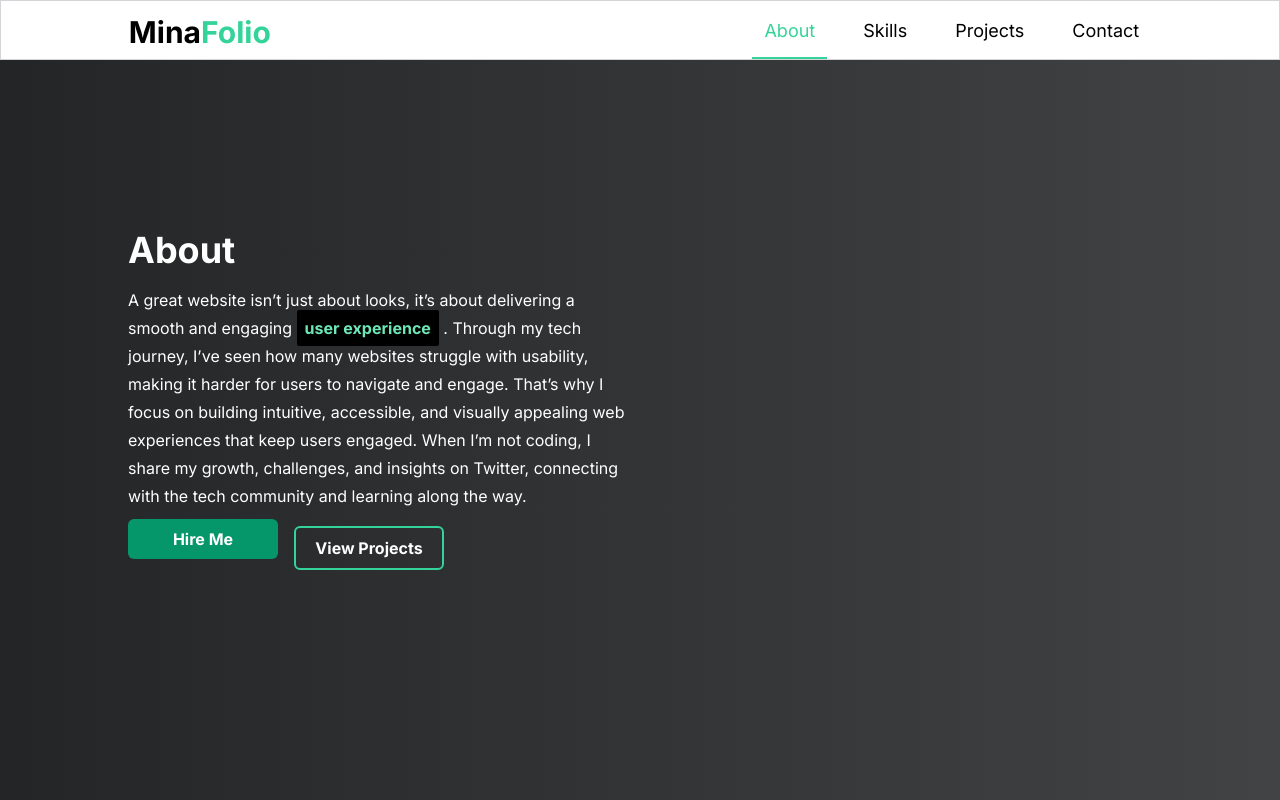
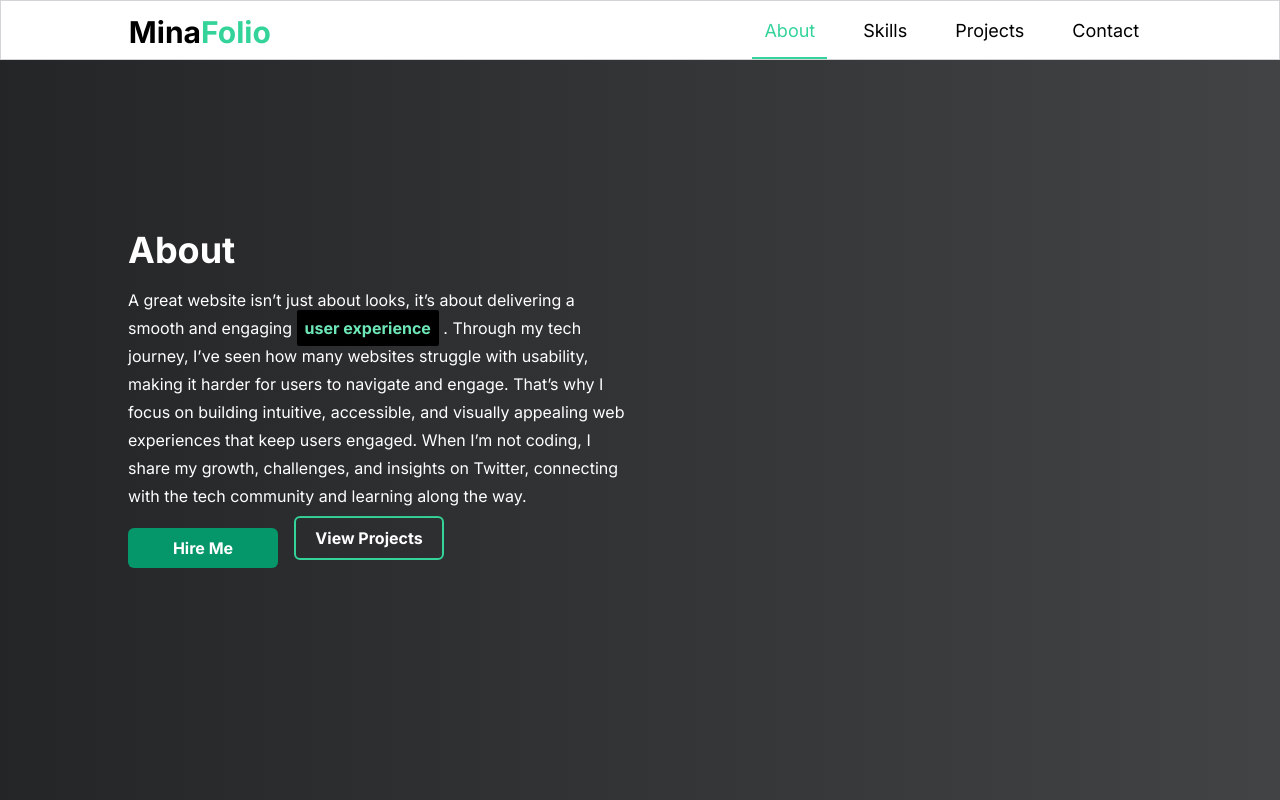
Before and after one commit to pejuameenat/2025-portfolio, a React (Vite) app: page / in a window 1280 px wide. Both pictures are taken after a click on the item "About". Built offline with nearby package versions, Linux system fonts and the light colour scheme.

Commit message:
changed bounce position

```diff
--- a/src/Components/About.jsx
+++ b/src/Components/About.jsx
@@ -18,8 +18,8 @@ const About = ({ currentElement , gradient, handleChangeTabs}) => {
                 with the tech community and learning along the way.
               </p>
               <div className="flex items-center gap-4">
-              <button type="button" className="bg-emerald-600 w-[150px] py-2 rounded-md font-bold hover:bg-emerald-400 text-white transition-all duration-200 ease-in  animate-bounce " onClick={()=>handleChangeTabs(4)}>Hire Me</button>
-              <button type="button" className="bg-transparent w-[150px] py-2 rounded-md border-2 border-emerald-400 font-bold hover:bg-emerald-400 hover:text-white transition-all duration-200 ease-in" onClick={()=>handleChangeTabs(3)}>View Projects</button>
+              <button type="button" className="bg-emerald-600 w-[150px] py-2 rounded-md font-bold hover:bg-emerald-400 text-white   " onClick={()=>handleChangeTabs(4)}>Hire Me</button>
+              <button type="button" className="bg-transparent w-[150px] py-2 rounded-md border-2 border-emerald-400 font-bold hover:bg-emerald-400 hover:text-white transition-all duration-200 ease-in animate-bounce" onClick={()=>handleChangeTabs(3)}>View Projects</button>
 
               </div>
             </div>
```
Also changed, not shown: src/Components/test.jsx (+30 -0 lines), src/utils.js (line endings or trailing spaces).
